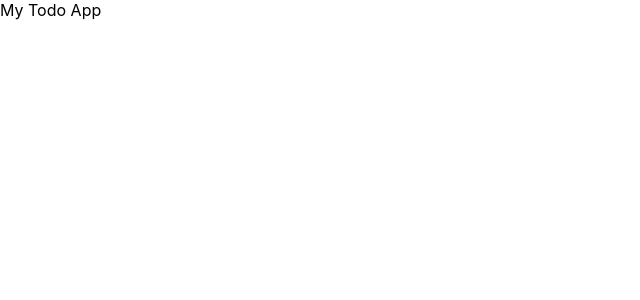
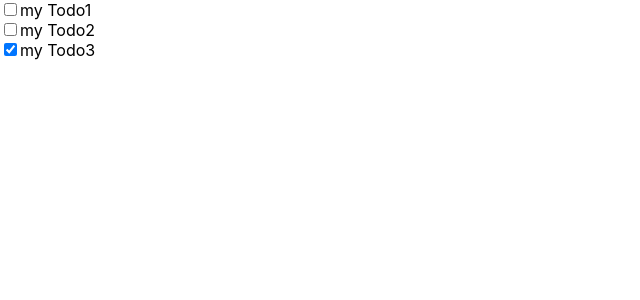
Before and after one commit to wynsumhi/todo-app, a React (Create React App) app in the folder client/: page / in a window 1280 px wide. Shown: the top 300 px of the page, without its empty margins (0-640 px from the left). Built offline with nearby package versions, Linux system fonts and the light colour scheme.

Commit message:
feat: Todo 리스트 보이기

```diff
--- a/client/src/App.js
+++ b/client/src/App.js
@@ -1,5 +1,23 @@
+import { useState } from "react";
+import Todo from "./components/Todo";
+
 const App = () => {
-  return <div className="App">My Todo App</div>;
+  const [todoItems, setTodoItems] = useState([
+    { id: 1, title: "my Todo1", done: false },
+    { id: 2, title: "my Todo2", done: false },
+    { id: 3, title: "my Todo3", done: true },
+  ]);
+  return (
+    // map 함수 사용
+    // 힌트1. key 속성 사용
+    // 힌트2. 각 todo(데이터)를 props로전달
+    <div className="App">
+      {todoItems.map((item) => {
+        // console.log(item); // {id: 1, title: 'My Todo1', done: false}
+        return <Todo key={item.id} item={item} />;
+      })}
+    </div>
+  );
 };
 
 export default App;
--- /dev/null
+++ b/client/src/components/Todo.js
@@ -0,0 +1,20 @@
+// 1. 함수형 컴포넌트
+// 2. input(checkbox) 와 label을 랜더링하는 컴포넌트!
+// 3. APP (부모 컴포넌트)에서 Todo (자식 컴포넌트) 1개를 랜더링
+
+const Todo = ({ item }) => {
+  return (
+    <div className="Todo">
+      <input
+        type="checkbox"
+        id={`todo${item.id}`}
+        name={`todo${item.id}`}
+        value={`todo${item.id}`}
+        defaultChecked={item.done}
+      />
+      <label htmlFor={`todo${item.id}`}>{item.title}</label>
+    </div>
+  );
+};
+
+export default Todo;
```
